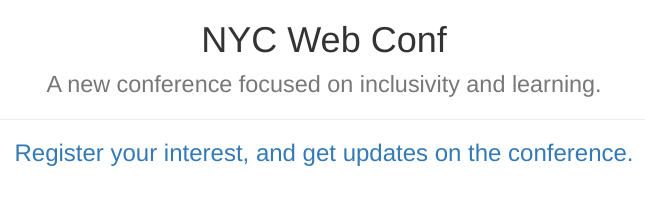
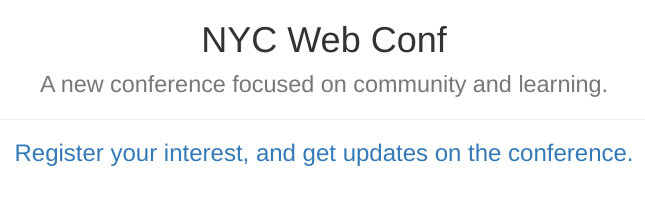
Before and after one commit to nycwebconf/nycwebconf.github.io, a plain HTML site: page index.html in a window 1280 px wide. Shown: the full height of the page, 316-961 px from the left. Drawn offline with nearby package versions, Linux system fonts and the light colour scheme.

Commit message:
small change

```diff
--- a/index.html
+++ b/index.html
@@ -16,7 +16,7 @@
     <h1>
       NYC Web Conf
       <br>
-      <small> A new conference focused on inclusivity and learning.</small>
+      <small> A new conference focused on community and learning.</small>
     </h1>
 
     <hr>
```
